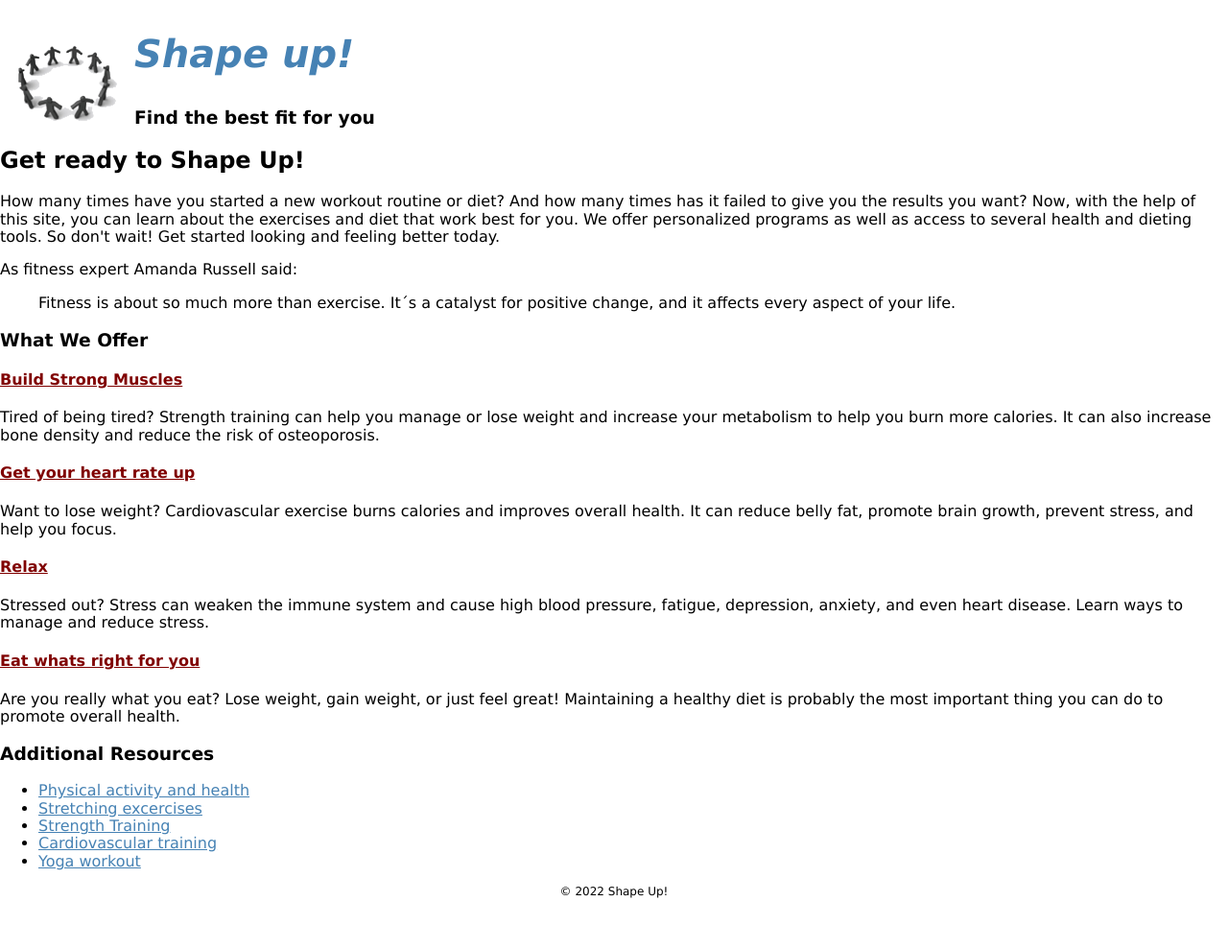
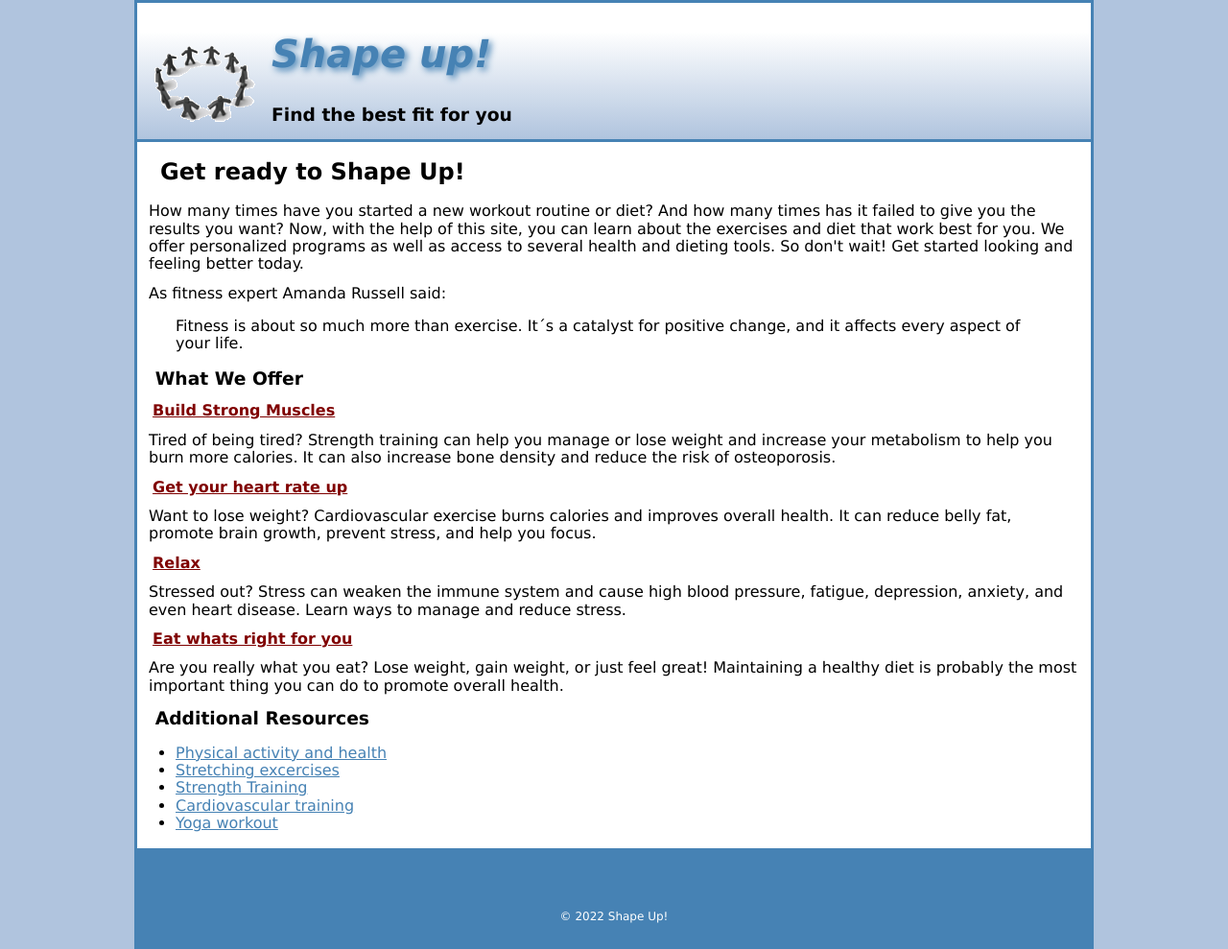
Before and after one commit to MitchellR0/shapeup, a plain HTML site: page index.html in a window 1280 px wide. Shown: the whole page at 96% size. Before the commit the page ends 937 px from the top, so only its background shows below. Drawn offline with Linux system fonts and the light colour scheme.

Commit message:
Add files via upload

```diff
--- a/index.html
+++ b/index.html
@@ -12,7 +12,6 @@
 	<script src="bower_components/html5shiv/dist/html5shiv.js"></script>
 <![endif]-->
 
-
 	<title>Shape Up!</title>
 </head>
 
@@ -24,17 +23,15 @@
 	</header>
 
 	<main>
+		<section>
 			<h2>Get ready to Shape Up!</h2>
 			<p>How many times have you started a new workout routine or diet? And how many times has it failed to give you the results you want? Now, with the help of this site, you can learn about the exercises and diet that work best for you. We offer personalized programs as well as access to several health and dieting tools. So don't wait! Get started looking and feeling better today.</p>
+
 			<p>As fitness expert Amanda Russell said:</p>
 			<blockquote>Fitness is about so much more than exercise. It&#180;s a catalyst for positive change, and it affects every aspect of your life.</blockquote>
 
-		<style>
-			a {color:maroon}
-		</style>
-
 			<h3>What We Offer</h3>
-		<a href="strength/index.html"><h4>Build Strong Muscles</h4></a>
+			<h4><a href="strength/index.html">Build Strong Muscles</a></h4>
 			<p>Tired of being tired? Strength training can help you manage or lose weight and increase your metabolism to help you burn more calories. It can also increase bone density and reduce the risk of osteoporosis.</p>
 
 			<h4><a href="cardio/index.html">Get your heart rate up</a></h4>
@@ -45,7 +42,9 @@
 
 			<h4><a href="diet/index.html">Eat whats right for you</a></h4>
 			<p>Are you really what you eat? Lose weight, gain weight, or just feel great! Maintaining a healthy diet is probably the most important thing you can do to promote overall health.</p>
+		</section>
 
+		<aside>
 			<h3>Additional Resources</h3>
 			<ul>
 				<li><a class="link" href="https://www.cdc.gov/healthyweight/physical_activity/index.html" target="_blank">Physical activity and health</a></li>
@@ -55,11 +54,12 @@
 				<li><a class="link" href="https://www.self.com/gallery/power-yoga-workout" target="_blank">Yoga workout</a></li>
 
 			</ul>
+		</aside>
 
 	</main>
 
 	<footer>
-		&copy; 2022 Shape Up!
+		<p>&copy; 2022 Shape Up!</p>
 	</footer>
 
 </body>
--- a/styles/main.css
+++ b/styles/main.css
@@ -1,27 +1,74 @@
+* {
+    box-sizing: border-box;
+}
+
+html {
+    background-color: lightsteelblue;
+}
+
 body {
     font-family: Verdana, Geneva, Tahoma, sans-serif;
     font-size: 100%;
+    max-width: 1000px;
+    width: 100%;
+    border: 3px solid steelblue;
+    margin: auto;
+    background-color: white;
+}
+
+h1, h2, h3, h4 {
+    margin: .75em 1em;
+}
+
+p {
+    margin: .75em;
+}
+
+header {
+    border-bottom: 3px solid steelblue;
+    background-image: linear-gradient(white, lightsteelblue)
 }
 
 header h2 {
     font-size: 250%;
     font-style: italic;
     color: steelblue;
+    text-shadow: 3px 3px 7px steelblue;
 }
 
 header img {
     float: left;
+}
+header h2, header h3 {
+    padding-left: em;
 }
 
 main {
     clear: left;
 }
 
-.link {
-    color: steelblue;
+footer {
+    background-color: steelblue;
+    padding: 15px 0;
 }
 
-footer {
+footer p {
     font-size: 75%;
     text-align: center;
+    color: white;
+    margin-top: 50px;
 }
+
+section a:link, section a:visited {
+    color:maroon
+}
+section a:hover, section a:focus {
+    color:steelblue
+}
+
+aside a:link, aside a:visited {
+    color:steelblue
+}
+aside a:hover, aside a:focus {
+    color: maroon
+}
```
Lines whose indentation alone changed are shown as unchanged.
